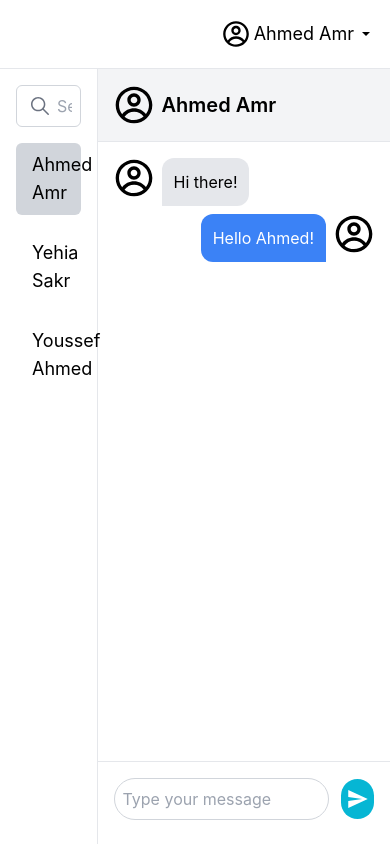
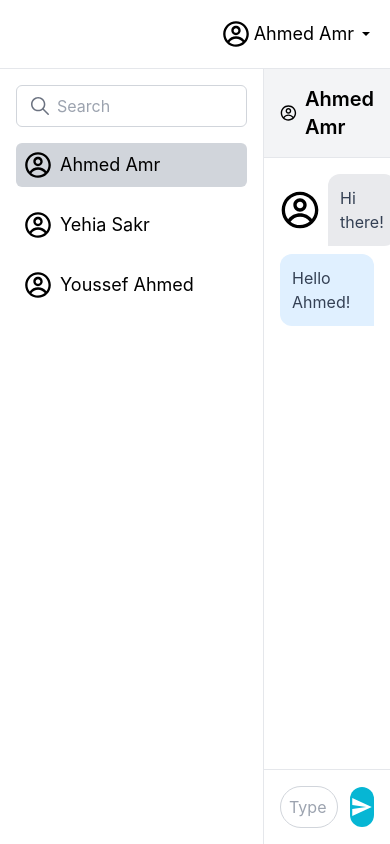
Before and after one commit to Yehia404/Chatting-Application, a React (Create React App) app: page /chat in a window 390 px wide. Both pictures are taken after a click on the item "Ahmed Amr". Built offline with nearby package versions, Linux system fonts and the light colour scheme.

Commit message:
handle Send Message and Minor UI Changes

```diff
--- a/src/pages/Chat.js
+++ b/src/pages/Chat.js
@@ -25,22 +25,38 @@ const dummyMessages = {
 const Chat = () => {
   const [selectedUserId, setSelectedUserId] = useState(null);
   const [messages, setMessages] = useState([]);
+  const [message, setMessage] = useState("");
 
   const handleUserClick = (userId) => {
     setSelectedUserId(userId);
     setMessages(dummyMessages[userId] || []);
   };
 
+  const handleSendMessage = () => {
+    if (message.trim() === "" || selectedUserId === null) return;
+
+    const newMessage = { sender: "Me", text: message.trim() };
+    setMessages((prevMessages) => [...prevMessages, newMessage]);
+    setMessage("");
+
+    dummyMessages[selectedUserId] = [
+      ...(dummyMessages[selectedUserId] || []),
+      newMessage,
+    ];
+  };
+
   const selectedUser = users.find((user) => user.id === selectedUserId);
 
   return (
     <div className="flex flex-col h-screen">
+      {/* NavBar */}
       <div className="flex justify-end p-4 border-b border-gray-200">
         <UserDropdown />
       </div>
 
-      <div className="flex flex-grow">
-        <div className="w-1/4 border-r border-gray-200 p-4">
+      <div className="flex flex-grow overflow-hidden">
+        {/* User List */}
+        <div className="w-full sm:w-1/4 border-r border-gray-200 p-4 overflow-y-auto">
           <div className="relative mb-4">
             <IoIosSearch className="absolute w-6 h-6 text-gray-500 left-3 top-1/2 transform -translate-y-1/2" />
             <input
@@ -65,7 +81,8 @@ const Chat = () => {
           </ul>
         </div>
 
-        <div className="flex-grow flex flex-col relative">
+        {/* Chat Area */}
+        <div className="flex-grow flex flex-col relative overflow-hidden">
           {selectedUser ? (
             <>
               <div className="flex items-center p-4 border-b border-gray-200 bg-gray-100">
@@ -74,30 +91,27 @@ const Chat = () => {
                   {selectedUser.name}
                 </span>
               </div>
-              <div className="flex-grow p-4 overflow-auto">
+              <div className="flex-grow p-4 overflow-y-auto">
                 {messages.length > 0 ? (
                   messages.map((msg, index) => (
                     <div
                       key={index}
-                      className={`message flex mb-2 ${
+                      className={`message flex mb-2 items-center ${
                         msg.sender === "Me" ? "justify-end" : "justify-start"
                       }`}
                     >
                       {msg.sender !== "Me" && (
-                        <CgProfile className="w-10 h-10 mr-2 self-start" />
+                        <CgProfile className="w-10 h-10 mr-2 flex-shrink-0" />
                       )}
                       <div
-                        className={`p-3 rounded-xl max-w-xs ${
+                        className={`p-3 rounded-xl max-w-xs md:max-w-md lg:max-w-lg break-words ${
                           msg.sender === "Me"
-                            ? "bg-blue-500 text-white rounded-br-none"
-                            : "bg-gray-200 text-black rounded-bl-none"
+                            ? "bg-cblue text-tcolor rounded-br-none"
+                            : "bg-cgrey text-tcolor rounded-bl-none"
                         }`}
                       >
                         {msg.text}
                       </div>
-                      {msg.sender === "Me" && (
-                        <CgProfile className="w-10 h-10 ml-2 self-start" />
-                      )}
                     </div>
                   ))
                 ) : (
@@ -107,13 +121,24 @@ const Chat = () => {
                   </div>
                 )}
               </div>
-              <div className="absolute bottom-2 w-full p-4 bg-white flex items-center gap-x-3 border-t border-gray-200">
+              <div className="absolute bottom-0 left-0 w-full p-4 bg-white flex items-center gap-x-3 border-t border-gray-200">
                 <input
                   type="text"
+                  value={message}
+                  onChange={(e) => setMessage(e.target.value)}
+                  onKeyDown={(e) => {
+                    if (e.key === "Enter") {
+                      e.preventDefault();
+                      handleSendMessage();
+                    }
+                  }}
                   placeholder="Type your message"
                   className="w-full p-2 border rounded-full border-gray-300"
                 />
-                <div className="flex items-center justify-center bg-cyan-500 rounded-full w-10 h-10 cursor-pointer">
+                <div
+                  className="flex items-center justify-center bg-cyan-500 rounded-full w-10 h-10 cursor-pointer"
+                  onClick={handleSendMessage}
+                >
                   <IoMdSend className="w-6 h-6 text-white" />
                 </div>
               </div>
--- a/tailwind.config.js
+++ b/tailwind.config.js
@@ -1,10 +1,14 @@
 /** @type {import('tailwindcss').Config} */
 module.exports = {
-  content: [
-    "./src/**/*.{js,jsx,ts,tsx}",
-  ],
+  content: ["./src/**/*.{js,jsx,ts,tsx}"],
   theme: {
-    extend: {},
+    extend: {
+      colors: {
+        cgrey: "#E9EAED",
+        cblue: "#E0F0FF",
+        tcolor: "#344054",
+      },
+    },
   },
   plugins: [],
-}
+};
```
